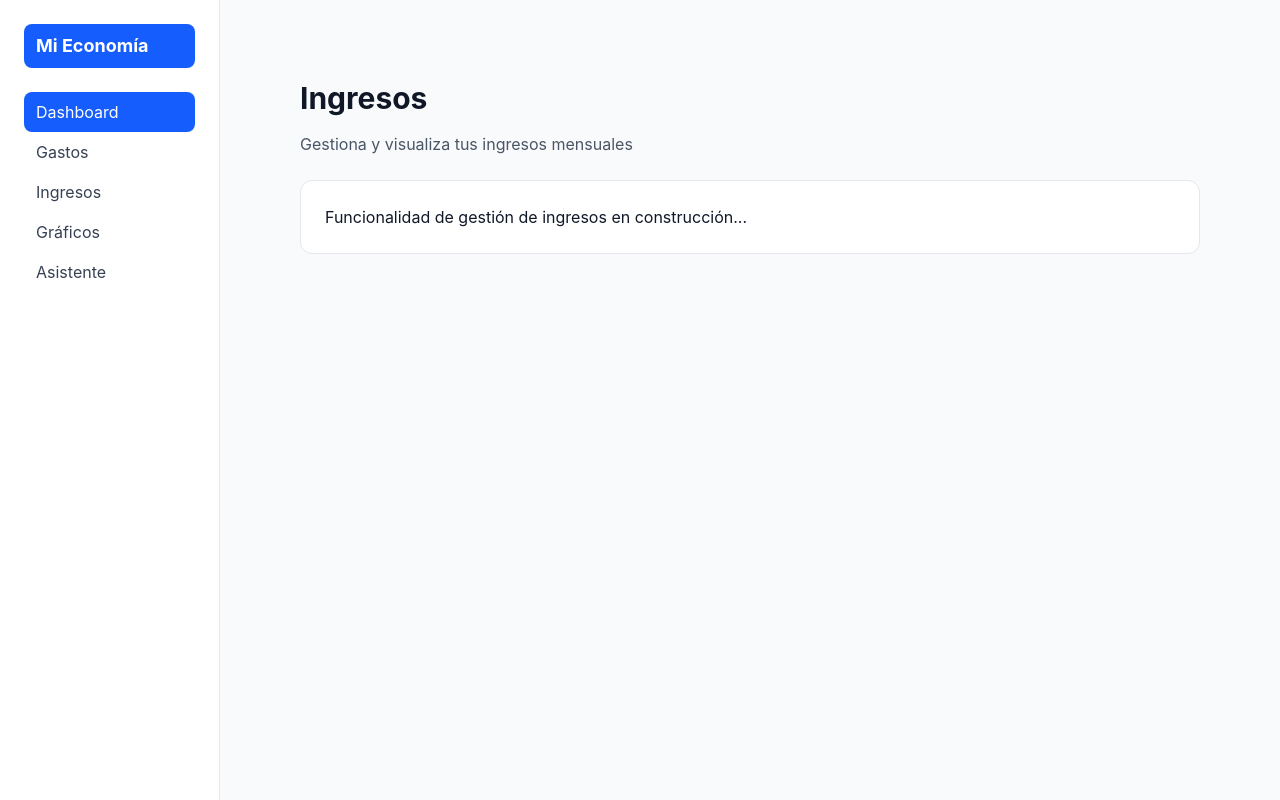
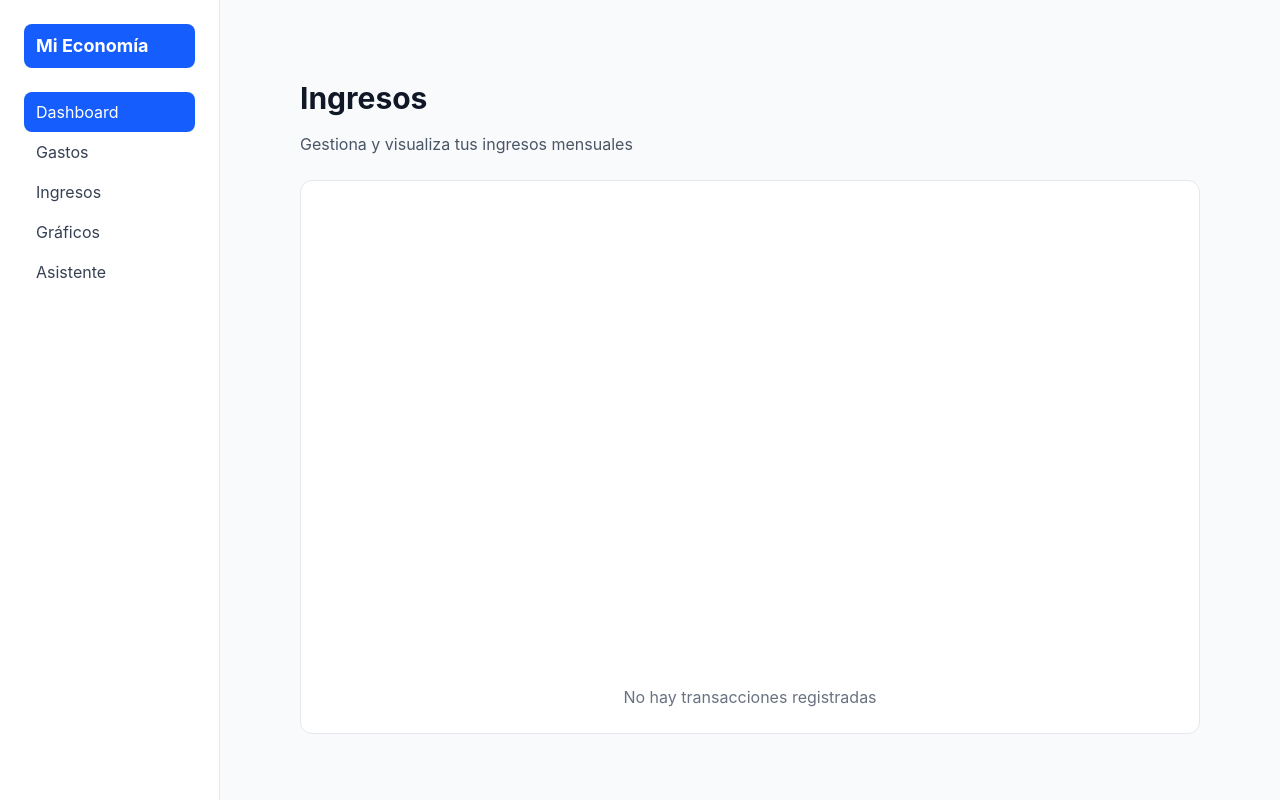
Before and after one commit to fjmg84/handle-my-economy, a Next.js app: page /dashboard/ingresos in a window 1280 px wide. Built offline with nearby package versions, Linux system fonts and the light colour scheme.

Commit message:
feat: implement TransactionsList in GastosPage and IngresosPage for expense and income management

```diff
--- a/app/dashboard/gastos/page.tsx
+++ b/app/dashboard/gastos/page.tsx
@@ -1,6 +1,14 @@
+"use client";
+
 import DashboardLayout from "@/components/dashboard/DashboardLayout";
+import TransactionsList from "@/components/lists/TransactionsList";
+import useFinanceHook from "@/stores/useFinanceHook";
 
 export default function GastosPage() {
+
+  const {transactions, removeTransaction } = useFinanceHook();
+  const expenses = transactions.filter(t => t.type === "expense");
+
   return (
     <DashboardLayout>
       <div className="p-10">
@@ -9,7 +17,7 @@ export default function GastosPage() {
           Gestiona y visualiza tus gastos mensuales
         </p>
         <div className="bg-white rounded-xl border border-gray-200 p-6">
-          <p>Funcionalidad de gestión de gastos en construcción...</p>
+          <TransactionsList transactions={expenses} removeTransaction={removeTransaction} />
         </div>
       </div>
     </DashboardLayout>
--- a/app/dashboard/ingresos/page.tsx
+++ b/app/dashboard/ingresos/page.tsx
@@ -1,6 +1,13 @@
+"use client";
+
 import DashboardLayout from "@/components/dashboard/DashboardLayout";
+import TransactionsList from "@/components/lists/TransactionsList";
+import useFinanceHook from "@/stores/useFinanceHook";
 
 export default function IngresosPage() {
+  const { transactions, removeTransaction } = useFinanceHook();
+  const incomes = transactions.filter(t => t.type === "income");
+
   return (
     <DashboardLayout>
       <div className="p-10">
@@ -9,7 +16,7 @@ export default function IngresosPage() {
           Gestiona y visualiza tus ingresos mensuales
         </p>
         <div className="bg-white rounded-xl border border-gray-200 p-6">
-          <p>Funcionalidad de gestión de ingresos en construcción...</p>
+          <TransactionsList transactions={incomes} removeTransaction={removeTransaction} />
         </div>
       </div>
     </DashboardLayout>
```
